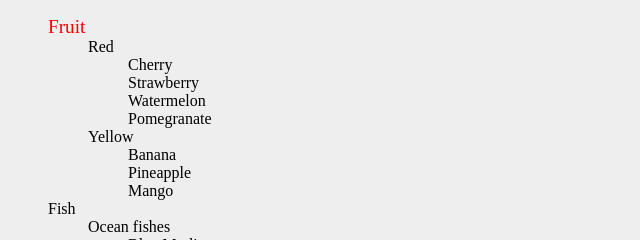
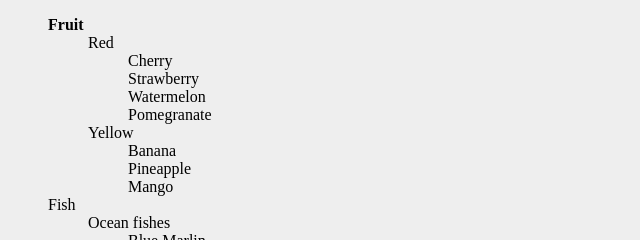
Before and after one commit to mate-academy/js_sliding-tree-DOM, a website: page src/index.html in a window 1280 px wide. In both pictures the pointer is over the element "Fruit". Shown: the top 240 px of the page, 0-640 px from the left. Drawn offline with nearby package versions, Linux system fonts and the light colour scheme; files that its build step writes are made by us from their sources.

Commit message:
Added bold effect on hover

```diff
--- a/src/styles/main.scss
+++ b/src/styles/main.scss
@@ -15,7 +15,6 @@ p {
   margin: 0;
 
   &:hover {
-    color: red;
-    font-size: 120%;
+    font-weight: bold;
   }
 }
```
